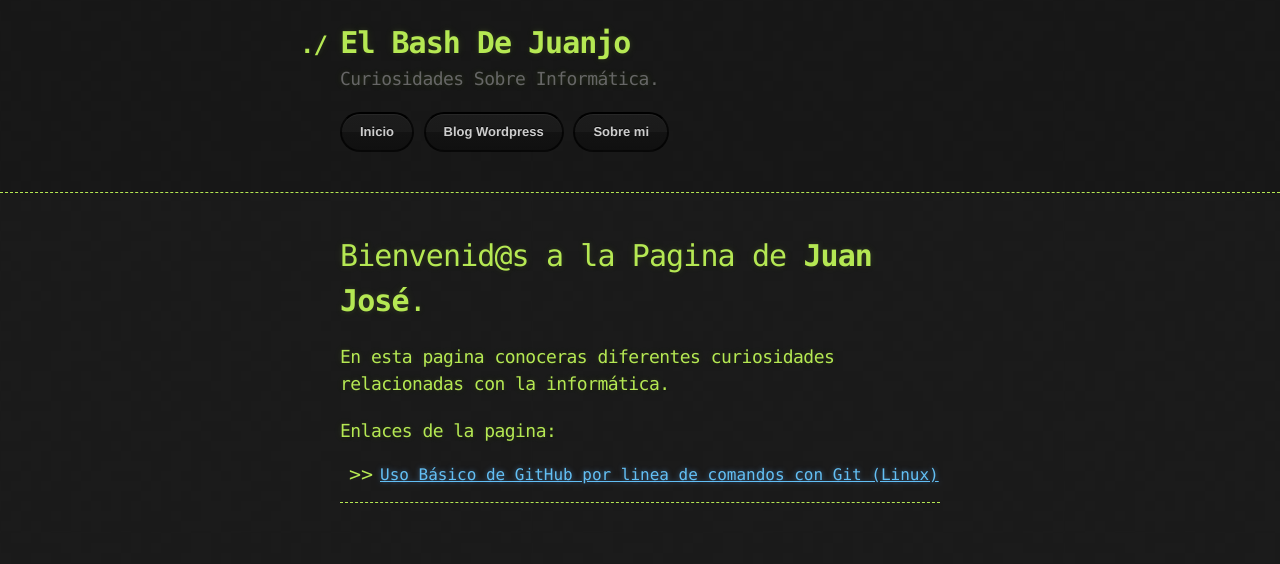
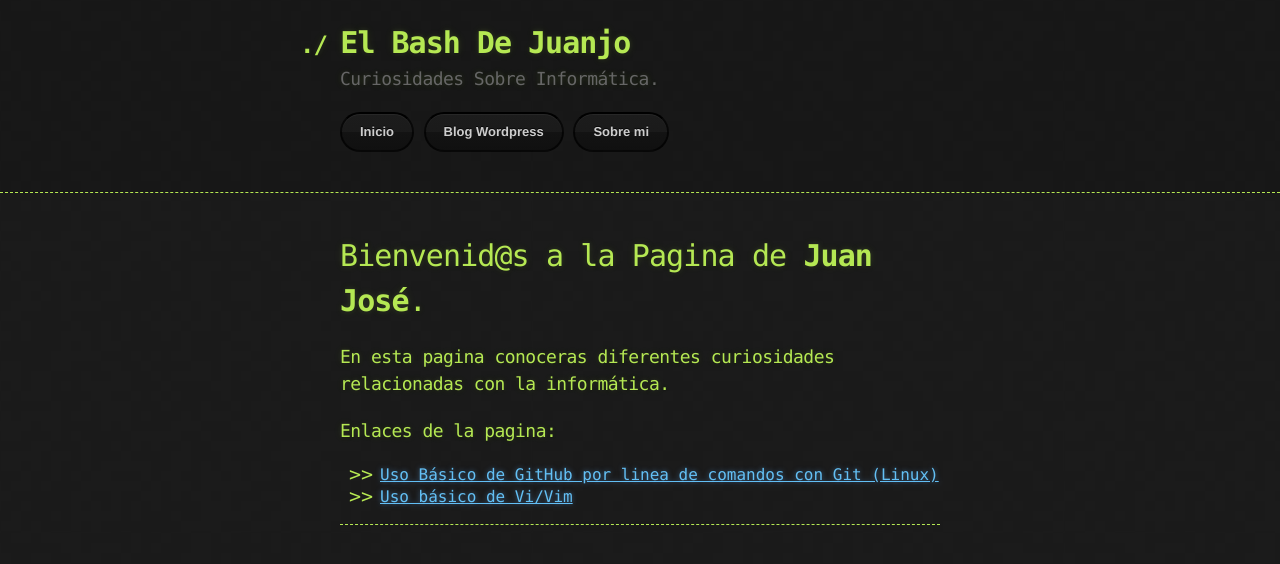
Before and after one commit to juanjoselopezroldan/juanjoselopezroldan.github.io, a Jekyll site: the page built from index.md, in a window 1280 px wide. Shown: the top 564 px of the page. Built offline with Jekyll 4.4.1, drawn with Linux system fonts in a browser that asks for light colours; our own code applies the rules of GitHub Pages for plain Markdown files.

Commit message:
enlace editor vi

```diff
--- a/index.md
+++ b/index.md
@@ -9,4 +9,5 @@ layout: default
 
 
 * [Uso Básico de GitHub por linea de comandos con Git (Linux)](contenido/github)
+* [Uso básico de Vi/Vim](contenido/vi)
 <hr/>
```
